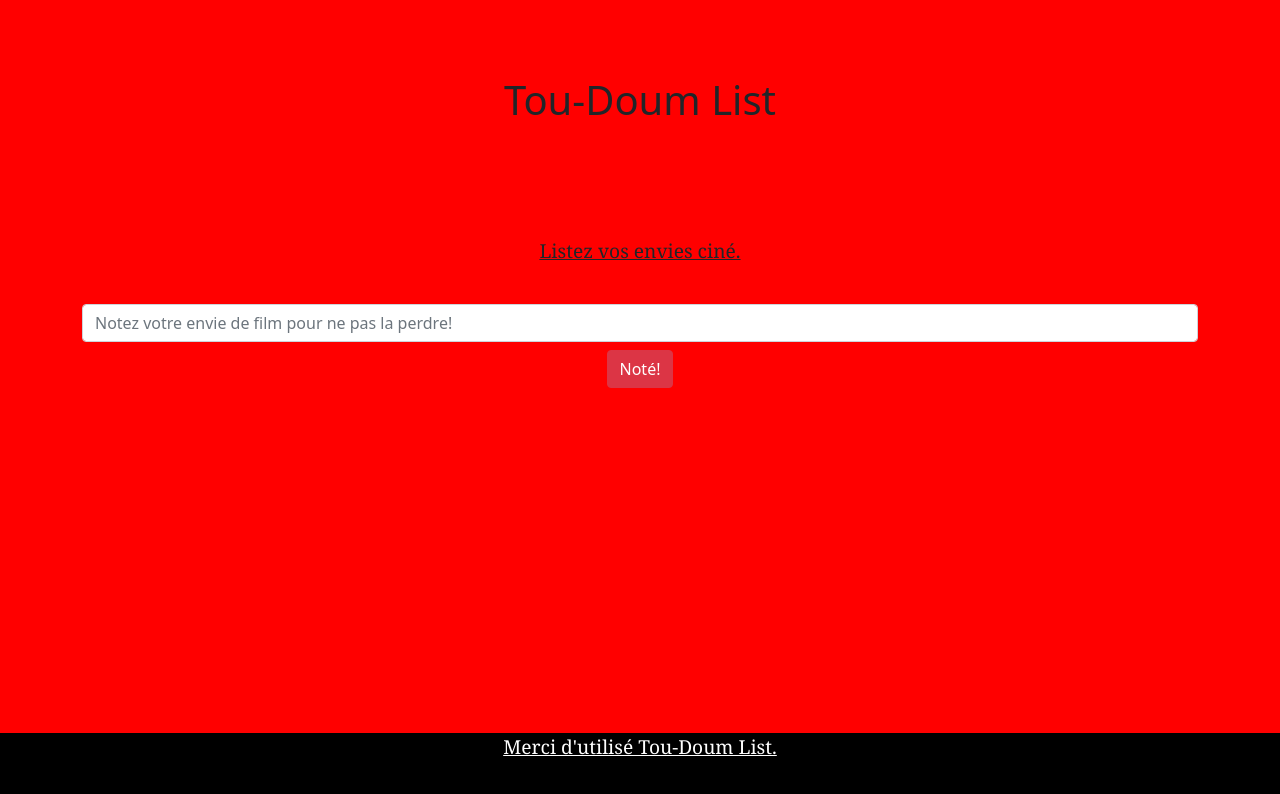
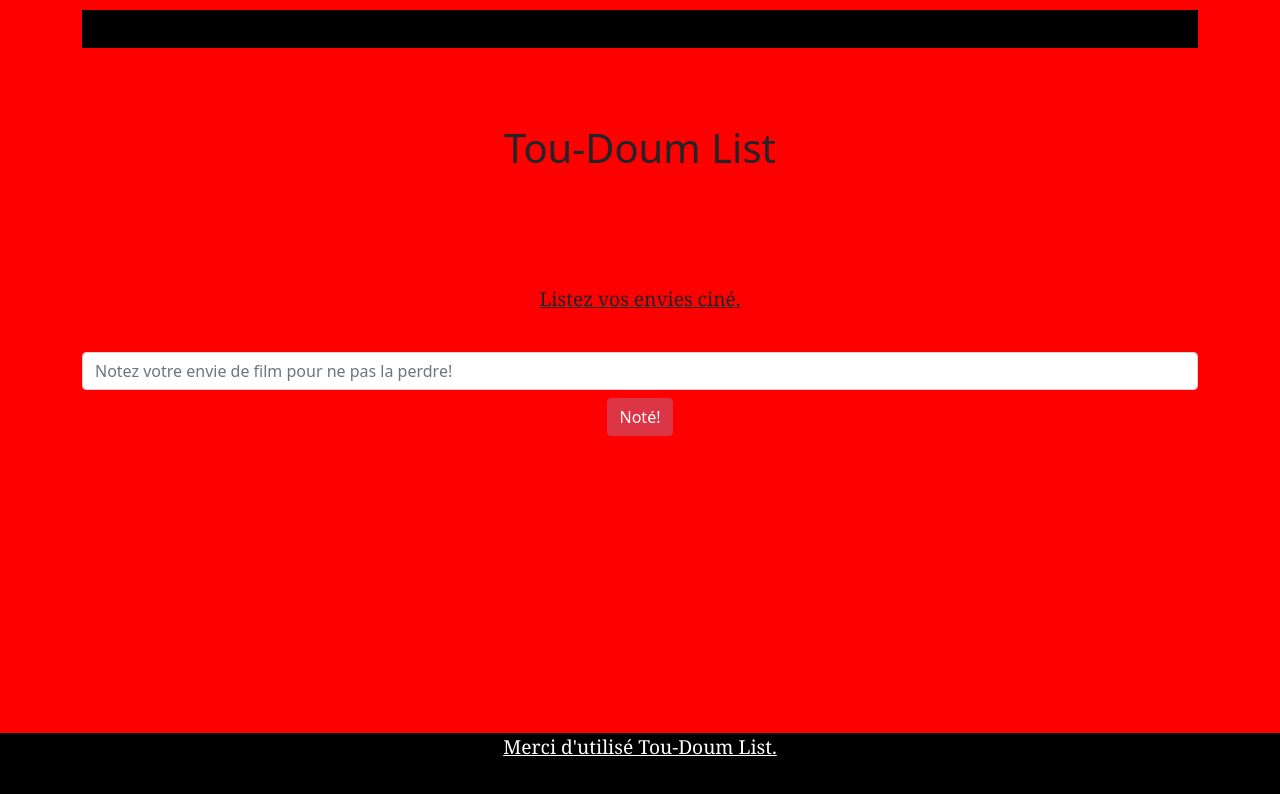
Before and after one commit to Sofian96/Tou-Doum-List-React, a React (Create React App) app: page / in a window 1280 px wide. Shown: the top 794 px of the page. Built offline with nearby package versions, Linux system fonts and the light colour scheme.

Commit message:
la barre en plus

```diff
--- a/src/Form.js
+++ b/src/Form.js
@@ -40,6 +40,7 @@ class TouDoumList extends Component{
             return (
                 <div className='list-group-item' key={item}>
                     {item} | <button onClick={this.deleteTouDoum.bind(this, item)}> X </button>
+                    {item} | <button onClick={this.changeTouDoum.bind(this, item)}>Edit</button>
                 </div>
             )
         })
@@ -59,7 +60,6 @@ render(){
             </div>
 
         )
-
     }
 }
 export default TouDoumList
--- a/src/Header.js
+++ b/src/Header.js
@@ -4,6 +4,7 @@ function header() {
     return (
     <body>
         <div>
+        <header></header>
            <h1>Tou-Doum List</h1>
            <p>Listez vos envies ciné.</p>
         </div>
--- a/src/style/Form.css
+++ b/src/style/Form.css
@@ -2,7 +2,7 @@
     background-color: rgb(109, 49, 49);
     color: red;
     font-family: Impact, Haettenschweiler, 'Arial Narrow Bold', sans-serif;
-    margin-bottom: 5px;
+    margin-bottom: 45px;
     border-radius: 5px;
 }
 
--- a/src/style/header.css
+++ b/src/style/header.css
@@ -1,6 +1,14 @@
 body{
     background-color: red;
+    margin: 0;
 }
+
+header{
+    border: 19px solid black;
+    margin-top: 10px;
+}
+
+
 
 h1{
     margin-bottom: 3cm;
```
Lines whose indentation alone changed are shown as unchanged.
